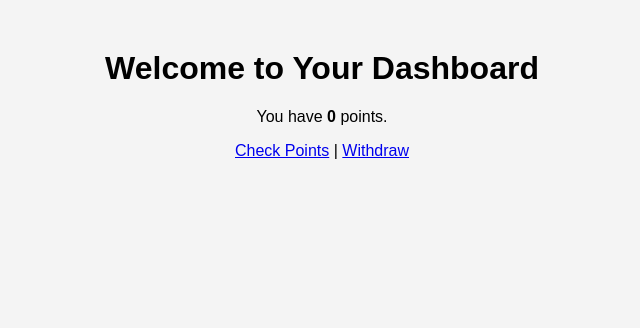
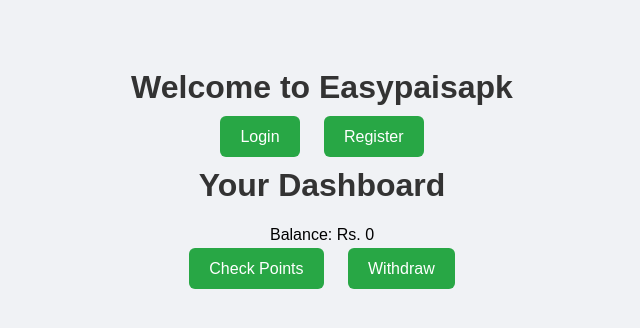
Before and after one commit to Farhan804295/https-easypaisapk-earning.netlify.app, a plain HTML site: page dashboard.html in a window 1280 px wide. Shown: the whole page, without its empty margins (318-958 px from the left). Drawn offline with Linux system fonts and the light colour scheme.

Commit message:
Add files via upload

```diff
--- a/dashboard.html
+++ b/dashboard.html
@@ -1,14 +1,26 @@
 <!DOCTYPE html>
 <html>
+<head><!DOCTYPE html>
+<html>
 <head>
-  <title>Dashboard</title>
-  <link rel="stylesheet" href="style.css">
+  <meta charset="UTF-8">
+  <title>Home - Easypaisapk</title>
+  <link rel="stylesheet" href="style-v1.css">
 </head>
 <body>
-  <h1>Welcome to Your Dashboard</h1>
-  <p>You have <strong>0</strong> points.</p>
-
-  <a href="points.html">Check Points</a> |
-  <a href="withdraw.html">Withdraw</a>
+  <h1>Welcome to Easypaisapk</h1>
+  <a href="login.html" class="btn">Login</a>
+  <a href="signup.html" class="btn">Register</a>
 </body>
 </html>
+  <meta charset="UTF-8">
+  <title>Dashboard - Easypaisapk</title>
+  <link rel="stylesheet" href="style-v1.css">
+</head>
+<body>
+  <h1>Your Dashboard</h1>
+  <p>Balance: Rs. 0</p>
+  <a href="point.html" class="btn">Check Points</a>
+  <a href="withdraw.html" class="btn">Withdraw</a>
+</body>
+</html>
```
